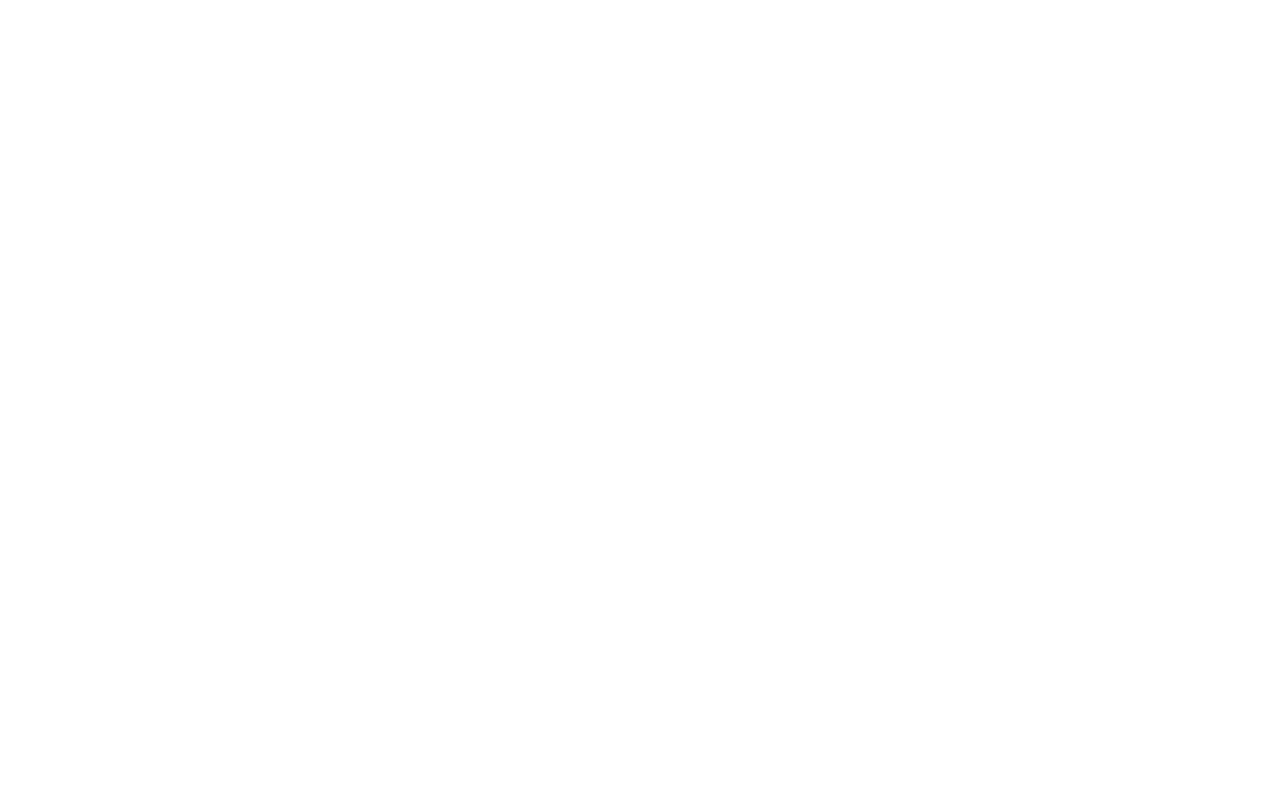
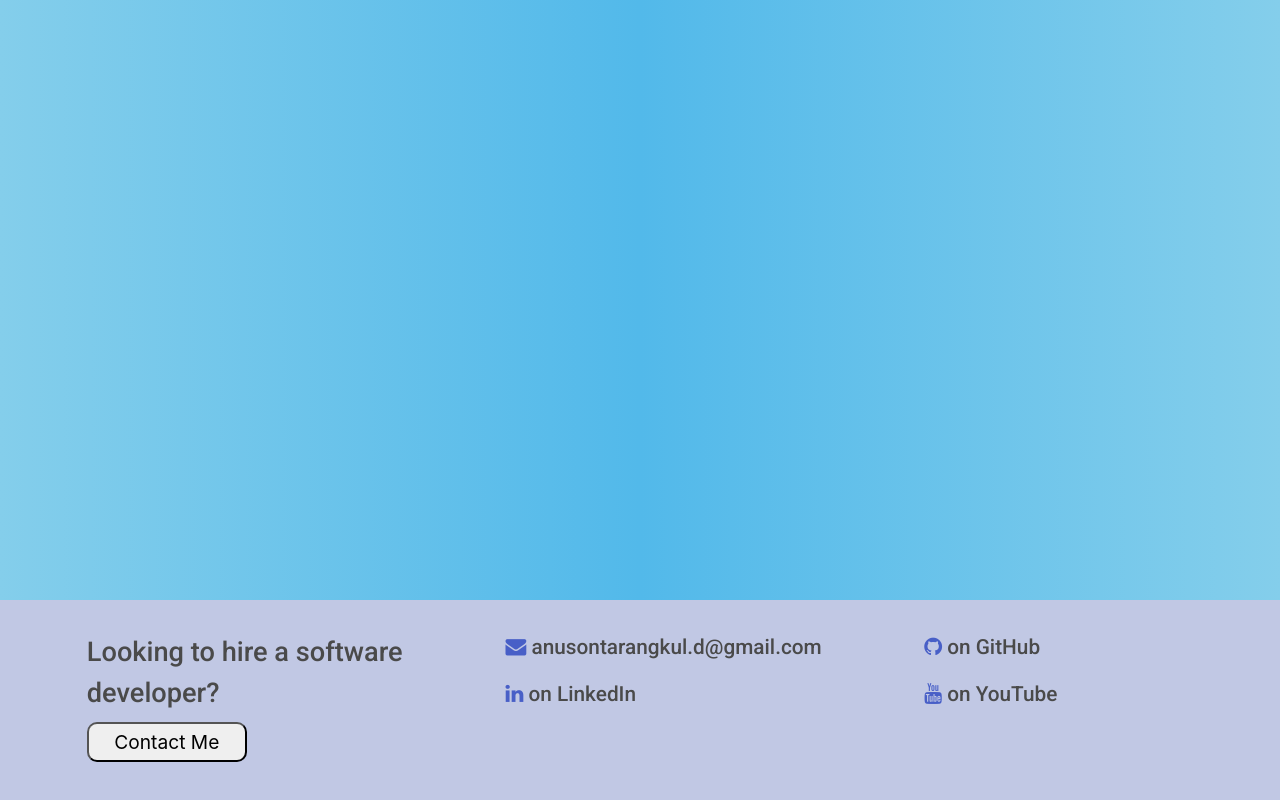
Before and after one commit to anusontarangkul/react-portfolio, a React (Create React App) app: page / in a window 1280 px wide. Shown: the part 296-1096 px from the top of the page. Before the commit the page ends 800 px from the top, so only its background shows below. Built offline with nearby package versions, Linux system fonts and the light colour scheme.

Commit message:
add footer

```diff
--- a/public/index.html
+++ b/public/index.html
@@ -15,6 +15,10 @@
       rel="stylesheet"
       href="https://cdn.jsdelivr.net/npm/bulma@0.9.1/css/bulma.min.css"
     />
+    <link
+      rel="stylesheet"
+      href="https://cdnjs.cloudflare.com/ajax/libs/font-awesome/4.7.0/css/font-awesome.min.css"
+    />
     <title>Portfolio</title>
   </head>
   <body>
--- a/src/App.js
+++ b/src/App.js
@@ -9,9 +9,11 @@ import './App.css';
 
 function App() {
   return (
-
-    <Navbar />
-
+    <div>
+      <Navbar />
+      <Home />
+      <Footer />
+    </div>
 
   );
 }
--- a/src/Components/Footer/index.js
+++ b/src/Components/Footer/index.js
@@ -0,0 +1,33 @@
+import React from 'react';
+import './style.css';
+
+function Footer() {
+    return (
+        <div className="footer">
+            <div className="columns">
+                <div className="column footer-column">
+                    <p className="footer-details">Looking to hire a software developer?</p>
+                    <button className="footer-button">Contact Me</button>
+                </div>
+                <div className=" column footer-column  has-text-weight-medium">
+                    <ul className="menu simple footer-icon">
+                        <li><a href="https://twitter.com/?lang=en"><i className="fa fa-envelope" aria-hidden="true"></i></a>&nbsp;anusontarangkul.d@gmail.com</li>
+
+                        <li className="icon2"><a href="https://www.facebook.com/"><i className="fa fa-linkedin" aria-hidden="true"></i></a>&nbsp;on LinkedIn</li>
+
+                    </ul>
+                </div>
+                <div className=" column footer-column  has-text-weight-medium">
+                    <ul className="menu simple footer-icon">
+                        <li><a href="https://www.instagram.com/?hl=en"><i className="fa fa-github" aria-hidden="true"></i></a>&nbsp;on GitHub</li>
+
+                        <li className="icon2"><a href="https://www.pinterest.com/"><i className="fa fa-youtube" aria-hidden="true"></i></a>&nbsp;on YouTube</li>
+
+                    </ul>
+                </div>
+            </div>
+        </div >
+    );
+}
+
+export default Footer;
--- a/src/Components/Footer/style.css
+++ b/src/Components/Footer/style.css
@@ -0,0 +1,60 @@
+.footer {
+  background-color: #c1c8e4;
+}
+
+.social-footer {
+  padding: 1rem;
+  background: #8a8a8a;
+  display: -webkit-flex;
+  display: -ms-flexbox;
+  display: flex;
+  -webkit-align-items: center;
+  -ms-flex-align: center;
+  align-items: center;
+  -webkit-justify-content: space-between;
+  -ms-flex-pack: justify;
+  justify-content: space-between;
+}
+
+.social-footer .social-footer-icons li:last-of-type {
+  margin-right: 0;
+}
+
+.social-footer .social-footer-icons .fa {
+  font-size: 1.3rem;
+  color: #fefefe;
+}
+
+.social-footer .social-footer-icons .fa:hover {
+  color: #4a4a4a;
+  transition: color 0.3s ease-in;
+}
+
+.footer-details {
+  font-size: 1.7rem;
+}
+
+.footer-button {
+  height: 2.5rem;
+  margin-top: 0.5rem;
+  border-radius: 10px;
+  width: 10rem;
+  font-size: 1.2rem;
+}
+
+.footer-button:hover {
+  cursor: pointer;
+}
+
+.footer-column {
+  margin-top: -1rem;
+  margin-left: 5%;
+}
+
+.footer-icon {
+  font-size: 1.3rem;
+}
+
+.icon2 {
+  margin-top: 1rem;
+}
--- a/src/Components/Home/index.js
+++ b/src/Components/Home/index.js
@@ -3,7 +3,9 @@ import './style.css';
 
 function Home() {
     return (
-        null
+        <div className="background-page">
+
+        </div>
     );
 }
 
--- a/src/Components/Home/style.css
+++ b/src/Components/Home/style.css
@@ -0,0 +1,5 @@
+.background-page {
+  background-image: linear-gradient(to right, #84ceeb, #52b9ea, #84ceeb);
+
+  height: 100vh;
+}
--- a/src/Components/Navbar/style.css
+++ b/src/Components/Navbar/style.css
@@ -5,7 +5,7 @@
 
 .navbar {
   min-height: 6rem;
-  background-color: #5ab9ea;
+  background-color: #5680e9;
 }
 
 .nav-links {
--- a/src/index.css
+++ b/src/index.css
@@ -1,13 +1,19 @@
+@import url("https://fonts.googleapis.com/css2?family=Roboto:wght@500&display=swap");
+
 body {
   margin: 0;
-  font-family: -apple-system, BlinkMacSystemFont, 'Segoe UI', 'Roboto', 'Oxygen',
-    'Ubuntu', 'Cantarell', 'Fira Sans', 'Droid Sans', 'Helvetica Neue',
+  font-family: -apple-system, BlinkMacSystemFont, "Segoe UI", "Roboto", "Oxygen",
+    "Ubuntu", "Cantarell", "Fira Sans", "Droid Sans", "Helvetica Neue",
     sans-serif;
   -webkit-font-smoothing: antialiased;
   -moz-osx-font-smoothing: grayscale;
 }
 
 code {
-  font-family: source-code-pro, Menlo, Monaco, Consolas, 'Courier New',
+  font-family: source-code-pro, Menlo, Monaco, Consolas, "Courier New",
     monospace;
 }
+
+* {
+  font-family: "Roboto", sans-serif;
+}
```
